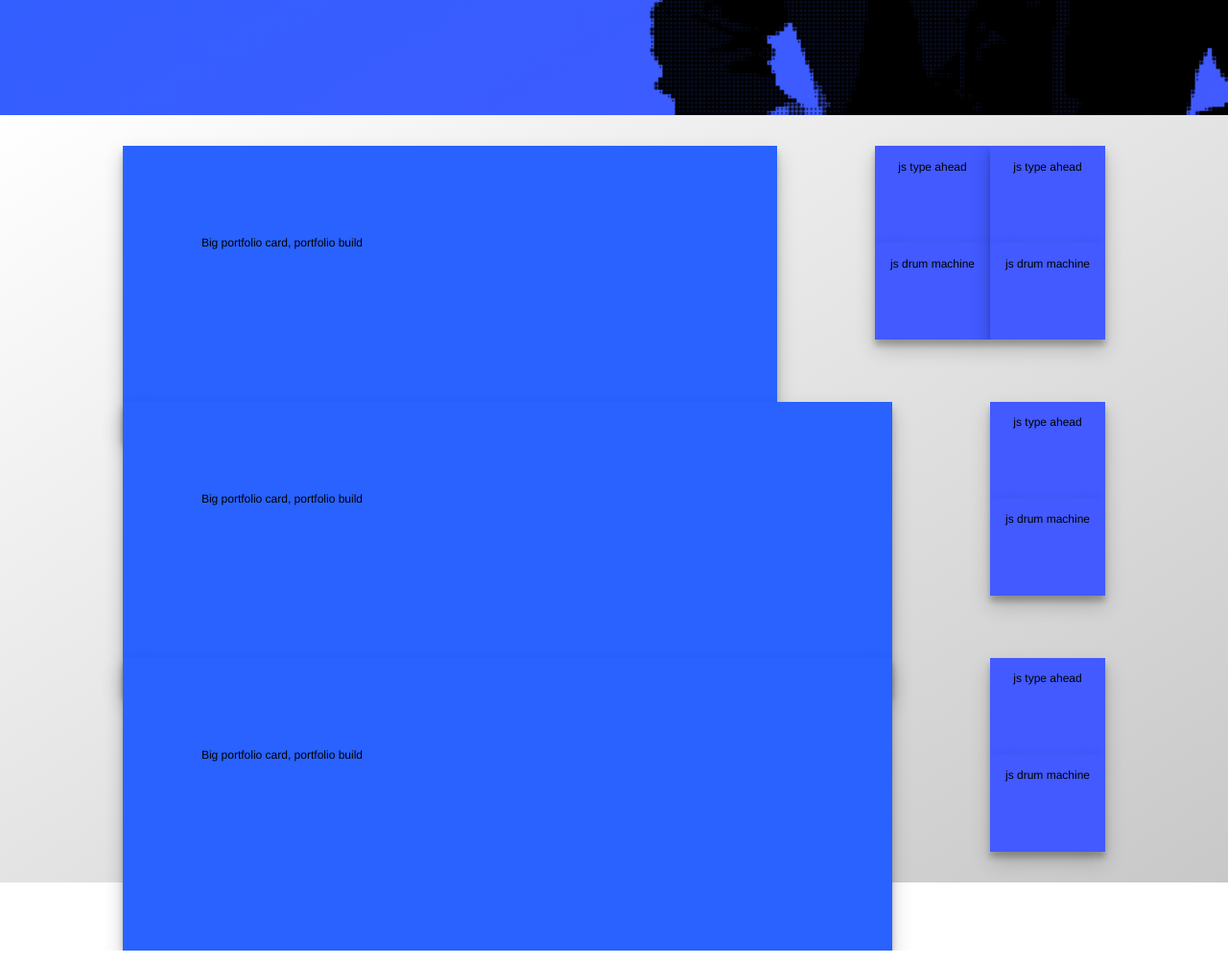
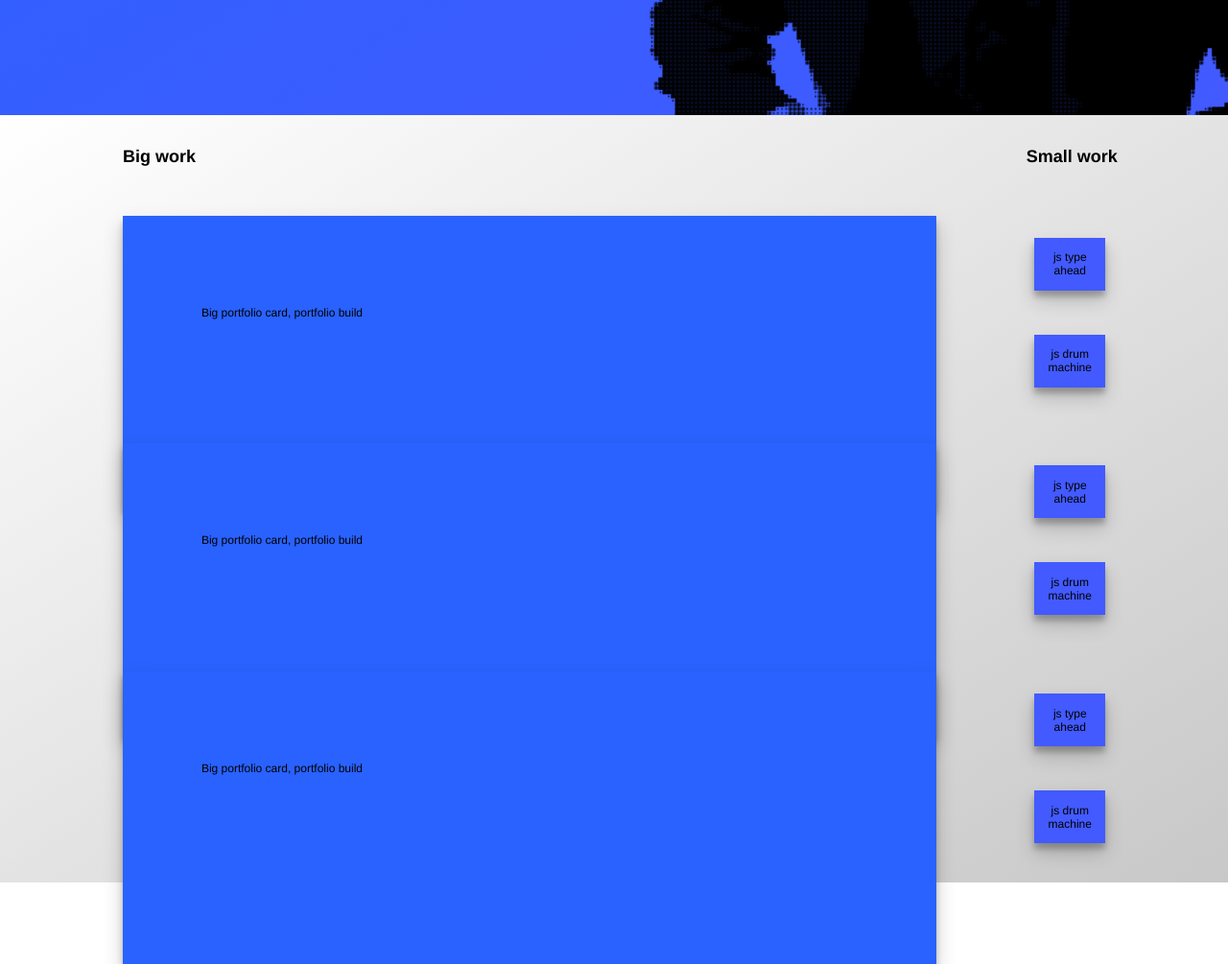
Before and after one commit to Cooperbuilt/simplePortfolio, a plain HTML site: page index.html in a window 1280 px wide. Shown: the part 680-1685 px from the top of the page at 96% size. Drawn offline with Linux system fonts and the light colour scheme.

Commit message:
Adding titles, fixing small card size layout.

```diff
--- a/index.html
+++ b/index.html
@@ -28,31 +28,23 @@
 	</main>
 
 	<article class="portfolio">
-
+		<div class="titles">
+			<h1 class="port-title">Big work</h1>
+			<h1 class="port-title-small">Small work</h1>
+		</div>
 		<section class="row">
 			<div class="big-card">
 				<p>Big portfolio card, portfolio build</p>
 			</div>
 
 			<div class="small-card-wrapper">
-				<div class="small-card">
+				<div class="small-card first">
 					<p>js type ahead</p>
 				</div>
-				<div class="small-card">
-					<p>js drum machine</p>
-				</div>
-
-			</div>
-			<div class="small-card-wrapper">
-				<div class="small-card">
-					<p>js type ahead</p>
-				</div>
-				<div class="small-card">
+				<div class="small-card second">
 					<p>js drum machine</p>
 				</div>
 			</div>
-
-
 		</section>
 
 		<section class="row">
--- a/styles.css
+++ b/styles.css
@@ -89,7 +89,6 @@ hr {
 	min-width: 80%;
 	max-width: 2400px;
 	align-self: center;
-	justify-content: space-around;
 }
 
 .big-card {
@@ -109,13 +108,12 @@ hr {
 .small-card-wrapper {
 	display: flex;
 	flex-flow: column;
+	justify-content: space-around;
 }
 
 
 
 .small-card {
-	height: 100%;
-	width: 10rem;
 	background-color: #425AFF;
 	padding: 2% 4%;
 	box-sizing: border-box;
@@ -124,6 +122,21 @@ hr {
   	transition: all 0.3s cubic-bezier(.25,.8,.25,1);
 }
 
+.first {
+	align-self: flex-end;
+}
+
+.second {
+	align-self: flex-start;
+}
+
 .small-card:hover {
 	box-shadow: none;
 }
+
+.titles {
+	display: flex;
+	justify-content: space-between;
+	max-width: 81%;
+	margin-left: 10%;
+}
```
